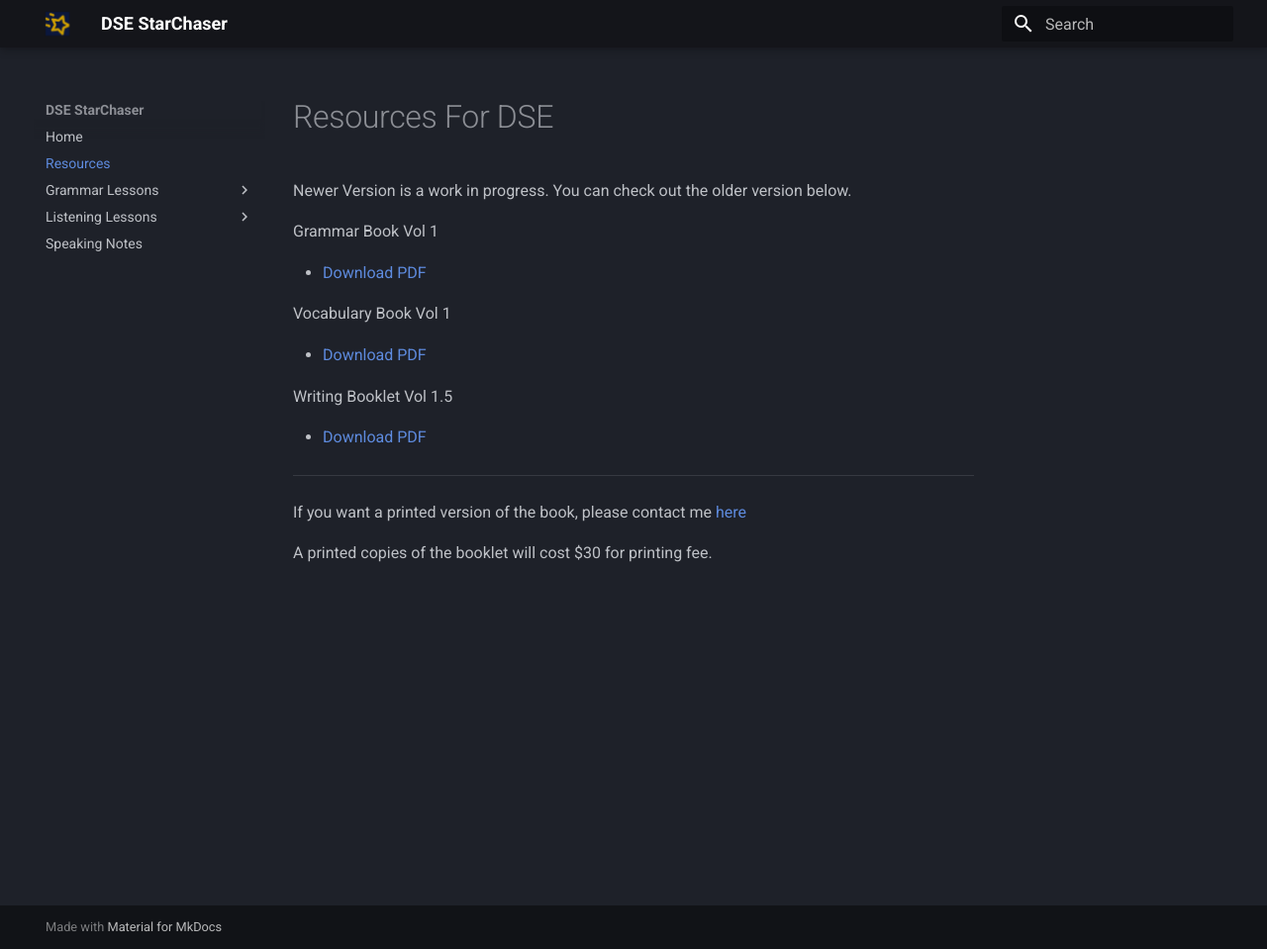
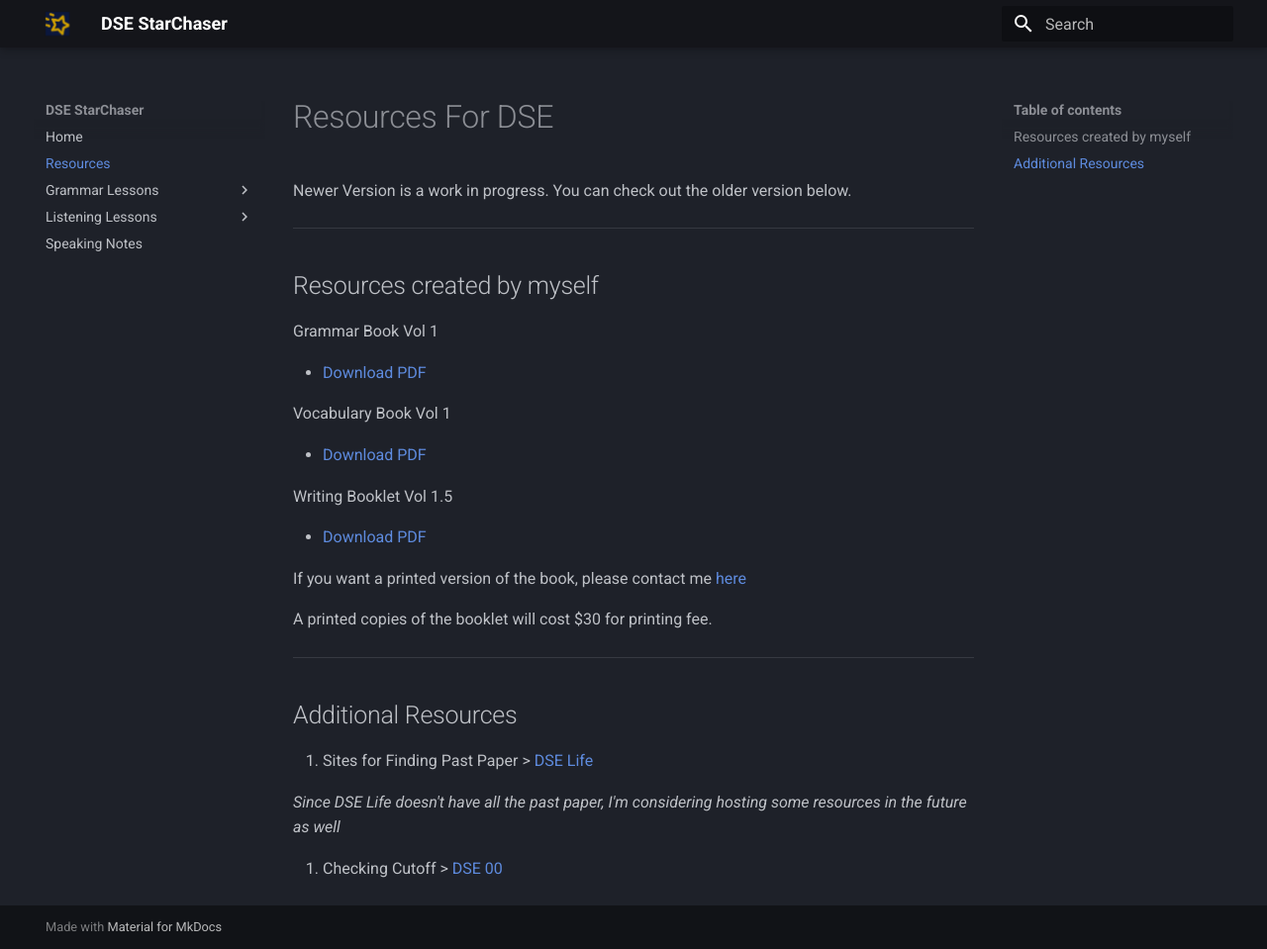
Before and after one commit to louiskwt/starchaser-portal, an MkDocs documentation site: the page built from docs/resources/index.md, in a window 1280 px wide and 959 px high. Shown: the whole window at 99% size. Built offline with MkDocs 1.6.1 and Material for MkDocs 9.7.7, drawn with Linux system fonts in a browser that asks for light colours.

Commit message:
Add additioanl resources

```diff
--- a/docs/resources/index.md
+++ b/docs/resources/index.md
@@ -1,6 +1,10 @@
 # Resources For DSE
 
 Newer Version is a work in progress. You can check out the older version below.
+
+---
+
+## Resources created by myself
 
 Grammar Book Vol 1
 
@@ -14,8 +18,17 @@
 
 - [Download PDF](https://res.cloudinary.com/ltdev/image/upload/v1741666625/starchaser/Writing_Booklet_Vol_1.5_zauysl.pdf)
 
----
 
 If you want a printed version of the book, please contact me [here](https://api.whatsapp.com/send?phone=85263520220&text=Hello%2C%20I%20need%20a%20printed-version%20of%20the%20booklet%21)
 
 A printed copies of the booklet will cost $30 for printing fee.
+
+---
+
+## Additional Resources
+
+1. Sites for Finding Past Paper >  [DSE Life](https://dse.life/ppindex/eng/)
+
+_Since DSE Life doesn't have all the past paper, I'm considering hosting some resources in the future as well_
+
+2. Checking Cutoff > [DSE 00](https://www.dse00.com/p/english-cut-off-details.html)
```
